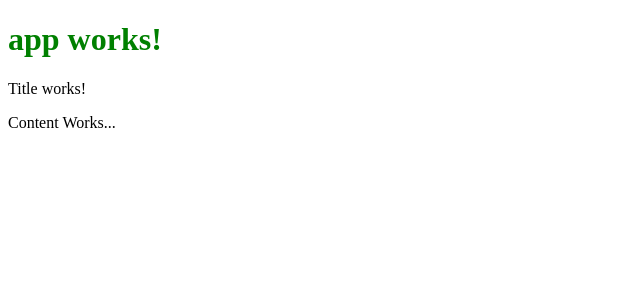
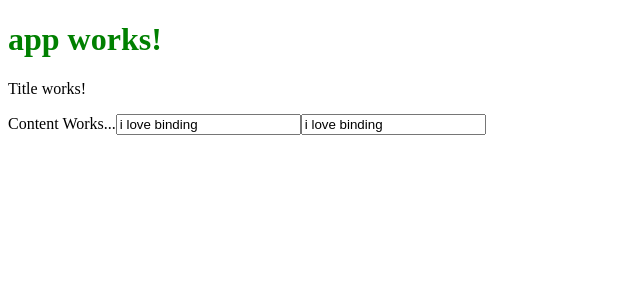
Before and after one commit to elvisestevan/ninjanet-angular-tutorial, an Angular app: page / in a window 1280 px wide. Shown: the top 300 px of the page, without its empty margins (0-640 px from the left). Built offline with nearby package versions, Linux system fonts and the light colour scheme.

Commit message:
#11 - Property binding

```diff
--- a/src/app/home/home.component.html
+++ b/src/app/home/home.component.html
@@ -2,3 +2,6 @@
   {{ title }}
 </p>
 <ng-content></ng-content>
+
+<input value="{{myString}}" />
+<input [value]="myString" />
--- a/src/app/home/home.component.ts
+++ b/src/app/home/home.component.ts
@@ -8,6 +8,7 @@ import { Component, OnInit } from '@angular/core';
 export class HomeComponent implements OnInit {
 
   title = "Title works!";
+  myString = "i love binding"
 
   constructor() { }
 
```
